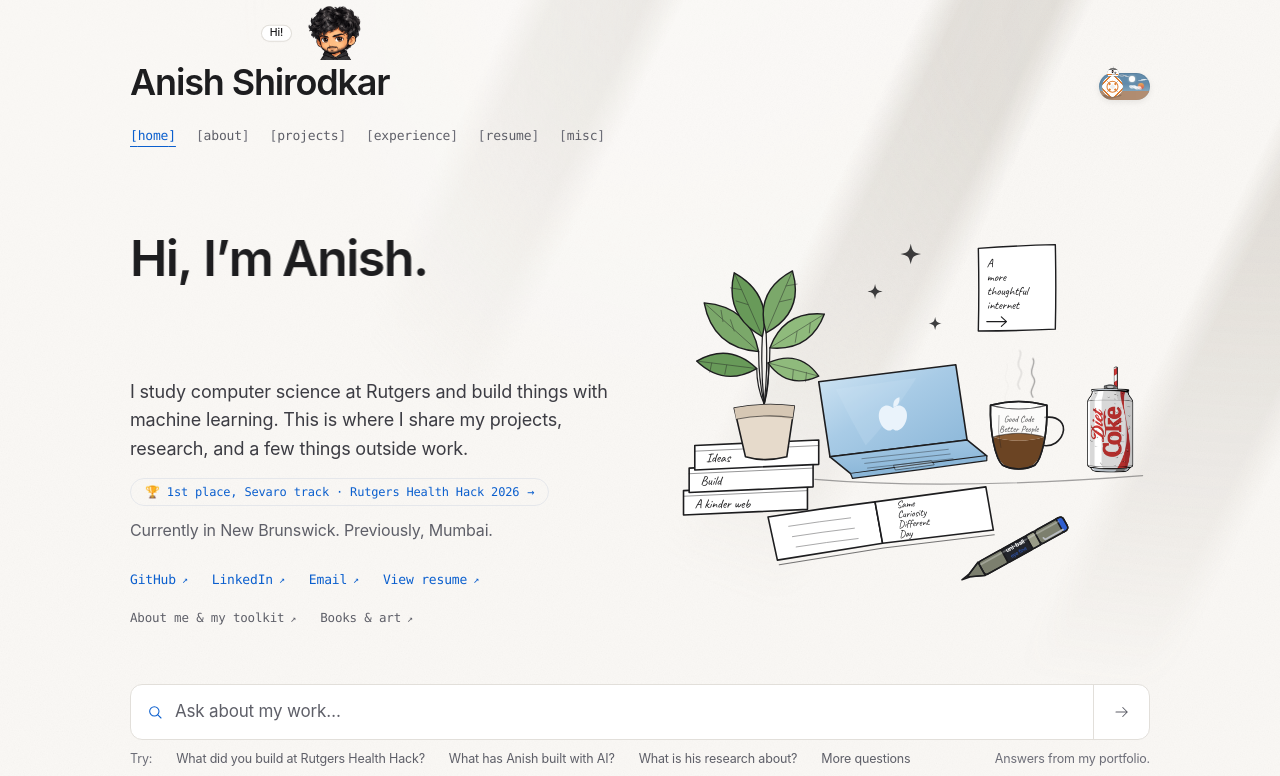
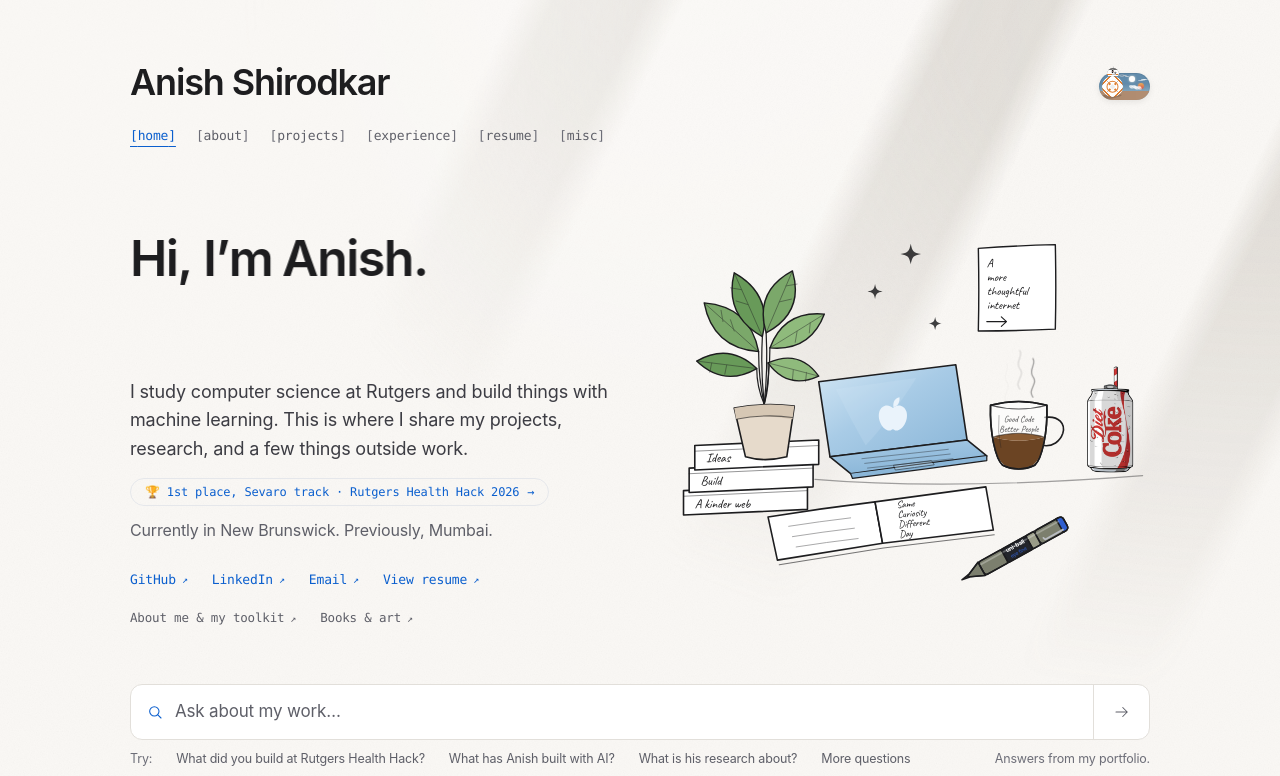
Before and after one commit to Anish0104/anish, a Next.js app: page / in a window 1280 px wide. Shown: the top 776 px of the page. Built offline with nearby package versions, Linux system fonts and the light colour scheme.

Commit message:
Enable roaming companion on homepage across surfaces

```diff
--- a/app/page.tsx
+++ b/app/page.tsx
@@ -12,7 +12,10 @@ export default function HomePage() {
   return (
     <ImageCursorTrail>
       <Hero />
-      <AskBar />
+      <div className="relative">
+        <CompanionSurface id="home-hero" height={52} offset={8} />
+        <AskBar />
+      </div>
 
       <section className="relative mt-16 border-t border-border pt-12 sm:mt-20">
         <CompanionSurface id="home-1" height={56} offset={10} />
--- a/components/companion/SiteCompanion.tsx
+++ b/components/companion/SiteCompanion.tsx
@@ -776,32 +776,15 @@ export default function SiteCompanion() {
   }, [headerBox]);
 
   const hasSurface = current >= 0;
-  /**
-   * One explicit placement policy, decided by where the visitor is:
-   *
-   *   Home                          header only, never roaming
-   *   About with the figure in view  About figure only
-   *   anywhere else                  roaming only
-   *
-   * Exactly one branch renders, so there is never a second character and no
-   * condition is layered on top of an older transition.
-   */
-  const isHome = pathname === "/";
-  const atHeader = isHome && headerBox !== null && !aboutVisible;
-  /**
-   * Off the document surfaces entirely. Home never reaches this, because the
-   * fall is only ever triggered from the roaming placement, and the perch is
-   * not a roaming placement.
-   */
   const offSurface = phase !== "surface";
-  const hidden = aboutVisible || (isHome && !atHeader) || (!isHome && !hasSurface && !offSurface);
+  const hidden = aboutVisible || (!hasSurface && !offSurface);
   const running =
     mounted &&
     !reducedMotion &&
     tabVisible &&
     !overlayOpen &&
     !hidden &&
-    (onScreen || atHeader || offSurface);
+    (onScreen || offSurface);
 
   // The sprite unmounts while the About figure is on screen, so it has to be
   // positioned again when it comes back rather than painting at the origin.
@@ -824,60 +807,11 @@ export default function SiteCompanion() {
 
   /**
    * The perch's own behaviour.
-   *
-   * Greets once when the header first becomes properly visible in this visit,
-   * then settles into idle blinking with an infrequent wave. It never leaves
-   * the name, so there are no departure timers, cooldowns or reappearances.
-   */
-  useEffect(() => {
-    // Suspended while the header is off screen: no frames, no timers.
-    if (!atHeader || !headerInView || reducedMotion || !tabVisible || overlayOpen) return;
-    let cancelled = false;
-    let timer: number | undefined;
-
-    const queue = (ms: number, fn: () => void) => {
-      timer = window.setTimeout(() => {
-        if (!cancelled) fn();
-      }, ms);
-    };
-
-    const idleLoop = () => {
-      if (cancelled) return;
-      setPose(HEADER_PEEK.idleState);
-      queue(randomBetween(HEADER_WAVE_GAP.min, HEADER_WAVE_GAP.max), () => {
-        setPose(HEADER_PEEK.waveState);
-        queue(sequenceDuration(HEADER_PEEK.waveState) + 300, idleLoop);
-      });
-    };
-
-    // Scheduled rather than called, so nothing sets state synchronously
-    // inside the effect body.
-    queue(headerGreeted ? 0 : 260, () => {
-      if (headerGreeted) {
-        idleLoop();
-        return;
-      }
-      setHeaderGreeted(true);
-      setPose(HEADER_PEEK.waveState);
-      setBubble(true);
-      queue(HEADER_BUBBLE_MS, () => {
-        setBubble(false);
-        idleLoop();
-      });
-    });
-
-    return () => {
-      cancelled = true;
-      window.clearTimeout(timer);
-    };
-  }, [atHeader, headerInView, headerGreeted, reducedMotion, tabVisible, overlayOpen, setPose]);
+
 
   /* ---------------- behaviour ---------------- */
   useEffect(() => {
-    // Home is the perch's territory; the roaming loop stays out of it, and so
-    // does everything off the document surfaces: the fall and the ground each
-    // have their own loop below, and only one of the three ever runs.
-    if (!running || atHeader || phase !== "surface") return;
+    if (!running || phase !== "surface") return;
     let cancelled = false;
 
     const showBubble = () => {
@@ -1244,7 +1178,7 @@ export default function SiteCompanion() {
     // `state` is deliberately not a dependency: it changes constantly, and
     // restarting the loop on every pose would cancel journeys midway. The
     // movement loop reads the gait from `gaitRef` instead.
-  }, [running, atHeader, phase, size, charWidth, place, debug, setPose]);
+  }, [running, phase, size, charWidth, place, debug, setPose]);
 
   /* ---------------- leaving a surface ---------------- */
 
@@ -1272,8 +1206,7 @@ export default function SiteCompanion() {
 
     beginFallRef.current = () => {
       if (!FALL_ENABLED) return false;
-      // Home is the perch, and the About figure owns the screen while visible.
-      if (!running || atHeader || isHome) return refuse("suspended");
+      if (!running) return refuse("suspended");
       if (phaseRef.current !== "surface") return refuse(`phase ${phaseRef.current}`);
       // Mid climb: let the climb finish rather than dropping him off an edge
       // he is holding.
@@ -1322,7 +1255,7 @@ export default function SiteCompanion() {
           `${Math.round(span.start - scrollX)}..${Math.round(span.end - scrollX)}`
       );
     };
-  }, [running, atHeader, isHome, size, groundY, columnAt, debug]);
+  }, [running, size, groundY, columnAt, debug]);
 
   /** An upward gesture asks him to leave the ground; the ground loop acts. */
   useEffect(() => {
@@ -1918,15 +1851,7 @@ export default function SiteCompanion() {
       {debug ? (
         <CompanionDebug graph={graph} current={current} target={debugTarget} charWidth={charWidth} />
       ) : null}
-      {atHeader ? (
-        <HeaderPerch
-          box={headerBox}
-          origin={origin}
-          isDesktop={isDesktop}
-          state={state}
-          bubble={bubble}
-        />
-      ) : hidden ? null : (
+      {hidden ? null : (
         <div
           ref={spriteRef}
           className="absolute left-0 top-0 transition-opacity duration-500 will-change-transform"
```
